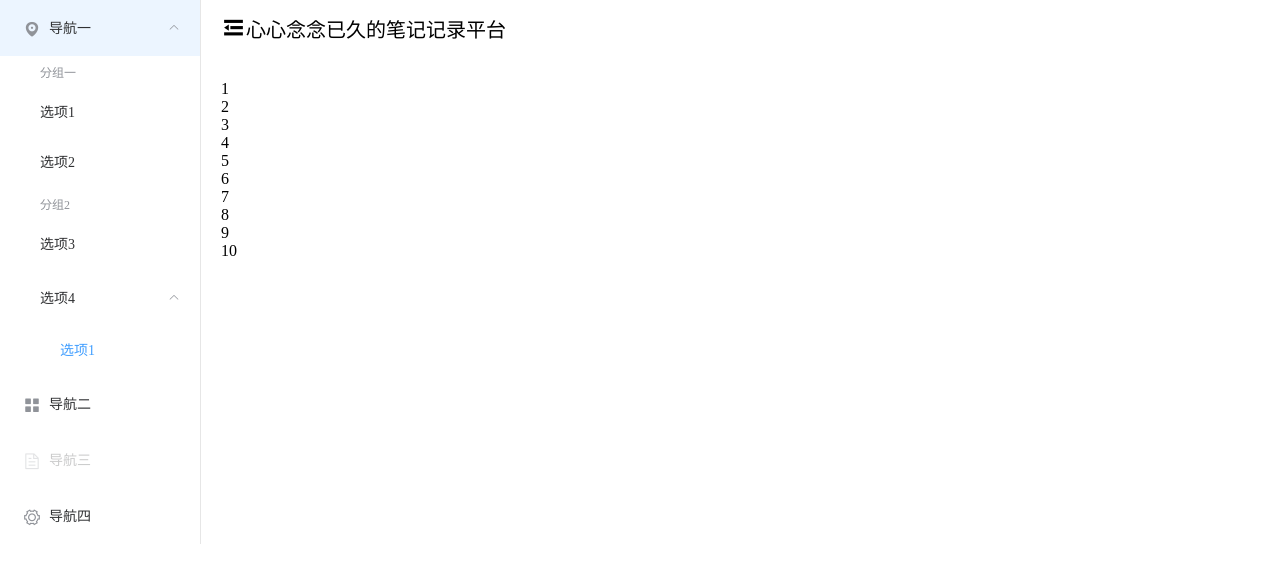
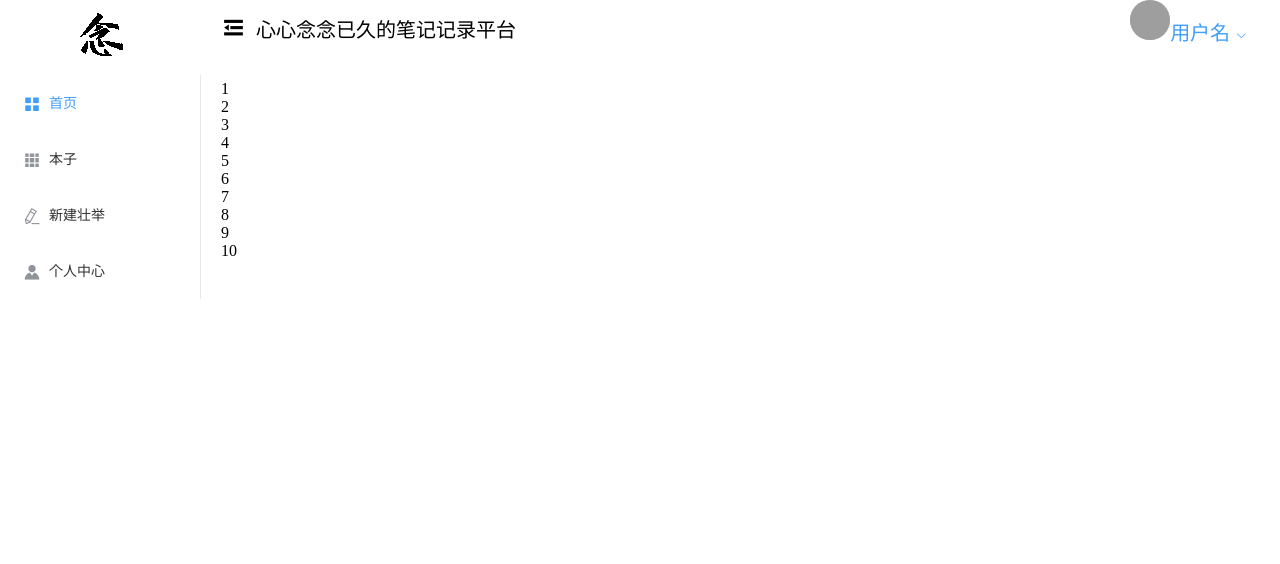
Before and after one commit to poe1905/iuea, a Vue app: page /#/home in a window 1280 px wide. Shown: the top 564 px of the page. Built offline with nearby package versions, Linux system fonts and the light colour scheme; grey boxes are pictures that could not be loaded.

Commit message:
router-导航激活-组件初始化

```diff
--- a/src/components/menu.vue
+++ b/src/components/menu.vue
@@ -1,10 +1,17 @@
 <template>
-  <el-menu default-active="1-4-1"
+
+  <div class="menu">
+    <div class="loggo"><img src="../assets/img/loggo.png"
+           alt=""></div>
+    <!-- default-active="1-2"  选中列表项 -->
+    <el-menu :default-active="defaultActive"
              class="el-menu-vertical-demo"
              @open="handleOpen"
              @close="handleClose"
-           :collapse="isCollapse">
-    <el-submenu index="1">
+             :collapse="isCollapse"
+             :collapse-transition="true"
+             router>
+      <!-- <el-submenu index="1">
       <template slot="title">
         <i class="el-icon-location"></i>
         <span slot="title">导航一</span>
@@ -21,21 +28,26 @@
         <span slot="title">选项4</span>
         <el-menu-item index="1-4-1">选项1</el-menu-item>
       </el-submenu>
-    </el-submenu>
-    <el-menu-item index="2">
+    </el-submenu> -->
+      <el-menu-item index="/home">
         <i class="el-icon-menu"></i>
-      <span slot="title">导航二</span>
+        <span slot="title"
+              route=''>首页</span>
       </el-menu-item>
-    <el-menu-item index="3"
-                  disabled>
-      <i class="el-icon-document"></i>
-      <span slot="title">导航三</span>
+      <el-menu-item index="/note">
+        <i class="el-icon-s-grid"></i>
+        <span slot="title">本子</span>
       </el-menu-item>
-    <el-menu-item index="4">
-      <i class="el-icon-setting"></i>
-      <span slot="title">导航四</span>
+      <el-menu-item index="/newfeat">
+        <i class="el-icon-edit"></i>
+        <span slot="title">新建壮举</span>
+      </el-menu-item>
+      <el-menu-item index="/user">
+        <i class="el-icon-s-custom"></i>
+        <span slot="title">个人中心</span>
       </el-menu-item>
     </el-menu>
+  </div>
 </template>
 
 
@@ -47,32 +59,48 @@ export default {
   data () {
     return {
       // isCollapse: true
+      defaultActive: '/home'
     }
   },
   methods: {
-     handleOpen(key, keyPath) {
+    handleOpen (key, keyPath) {
       console.log(key, keyPath);
     },
-      handleClose(key, keyPath) {
+    handleClose (key, keyPath) {
       console.log(key, keyPath);
+    },
+       setCurrentRoute () {
+
+      this.defaultActive = this.$route.path //关键   通过他就可以监听到当前路由状态并激活当前菜单
     }
 
   },
   computed: {},
   watch: {
-    isCollapse(a){
+    isCollapse (a) {
       console.log(a);
 
     }
   },
-  created () { }
+  created () {
+      this.setCurrentRoute()
+  }
 
 }
 </script>
 
 <style lang='less' scoped>
+.loggo {
+  text-align: center;
+  img {
+    margin: 10px 0;
+  }
+}
+.menu {
+  overflow: hidden;
+}
 .el-menu-vertical-demo:not(.el-menu--collapse) {
   width: 200px;
-  min-height: 400px;
+  min-height: 100%;
 }
 </style>
--- a/src/router.js
+++ b/src/router.js
@@ -3,6 +3,9 @@ import VueRouter from 'vue-router'
 import Login from '@/views/login'
 import Home from '@/views/home'
 import List from '@/views/list'
+import Note from '@/views/note'
+import Newfeat from '@/views/newfeat'
+import User from '@/views/user'
 
 
 
@@ -22,51 +25,27 @@ const router = new VueRouter({
       component: Home,
       children: [
         {
-          name: 'home',
           path: '', // 默认子路由
           component: List
+        },
+        {
+          name: 'note',
+          path: '/note',
+          component: Note
+        },
+        {
+          name: 'newfeat',
+          path: '/newfeat', // 默认子路由
+          component: Newfeat
+        },
+        {
+          name: 'user',
+          path: '/user', // 默认子路由
+          component: User
         }
 
       ]
-    },
-    // {
-    //   name: 'search-result',
-    //   path: '/search/:q',
-    //   component: SearchResult
-    // },
-    // {
-    //   name: 'article',
-    //   path: '/article/:articleId',
-    //   component: Article
-    // },
-    // {
-    //   name: 'user',
-    //   path: '/user',
-    //   component: User
-    // },
-    // {
-    //   name: 'chat',
-    //   path: '/chat',
-    //   component: Chat
-    // },
-    // {
-    //   // 嵌套路由如果有默认子路由，则不需要 name
-    //   // name: 'tabbar',
-    //   path: '/',
-    //   component: Tabbar,
-    //   children: [
-    //     {
-    //       name: 'home',
-    //       path: '', // 默认子路由
-    //       component: Home
-    //     },
-    //     {
-    //       name: 'my',
-    //       path: '/my', // 默认子路由
-    //       component: My
-    //     }
-    //   ]
-    // }
+    }
   ]
 })
 
--- a/src/views/home/index.vue
+++ b/src/views/home/index.vue
@@ -6,9 +6,25 @@
     <el-container width='100%'>
       <el-header class="header">
 
-        <i :class="classcheng"
-           @click="chenge"></i>
-           <span>心心念念已久的笔记记录平台</span>
+        <el-row type="flex"
+                justify="space-between">
+          <el-col :span="8"> <i :class="classcheng"
+               @click="chenge"></i>
+            <span class="headline">心心念念已久的笔记记录平台</span> </el-col>
+          <el-col :span="3"  class="user">
+              <el-avatar src="https://cube.elemecdn.com/0/88/03b0d39583f48206768a7534e55bcpng.png" ></el-avatar>
+            <el-dropdown>
+              <span class="el-dropdown-link">
+                用户名<i class="el-icon-arrow-down el-icon--right"></i>
+              </span>
+              <el-dropdown-menu slot="dropdown">
+                <el-dropdown-item>个人中心</el-dropdown-item>
+                <el-dropdown-item>修改资料</el-dropdown-item>
+                <el-dropdown-item divided>退出</el-dropdown-item>
+              </el-dropdown-menu>
+            </el-dropdown>
+          </el-col>
+        </el-row>
       </el-header>
       <el-main>
         <!-- 二级路由容器 -->
@@ -40,7 +56,7 @@ export default {
     }
   },
   computed: {
-    classcheng:function () {
+    classcheng: function () {
       return {
         'el-icon-s-unfold': this.isCollapse,
         'el-icon-s-fold': !this.isCollapse,
@@ -60,13 +76,26 @@ export default {
 </script>
 
 <style lang='less' scoped>
-.header{
+.header {
+    line-height: 60px;
   .iconn {
     font-size: 25px;
   }
   span {
     font-size: 20px;
   }
-  line-height: 60px;
+  .headline{
+    margin-left: 10px
+  }
+}
+.user {
+}
+
+.el-dropdown-link {
+  cursor: pointer;
+  color: #409eff;
+}
+.el-icon-arrow-down {
+  font-size: 12px;
 }
 </style>
--- /dev/null
+++ b/src/views/newfeat/index.vue
@@ -0,0 +1,23 @@
+<template>
+  <div class="newfeat">newfeat</div>
+</template>
+
+
+<script>
+export default {
+  name: 'newfeat',
+  components: {},
+  props: {},
+  data () {
+    return {}
+  },
+  methods: {},
+  computed: {},
+  watch: {},
+  created () { }
+
+}
+</script>
+
+<style lang='less' scoped>
+</style>
--- /dev/null
+++ b/src/views/note/index.vue
@@ -0,0 +1,23 @@
+<template>
+<div class="note">我是本子</div>
+</template>
+
+
+<script>
+export default{
+name: 'note',
+components: {},
+props: {},
+data () {
+return {}
+},
+methods: {},
+computed: {},
+watch: {},
+created () {}
+
+}
+</script>
+
+<style lang='less' scoped>
+</style>
--- /dev/null
+++ b/src/views/user/index.vue
@@ -0,0 +1,23 @@
+<template>
+  <div class="newfeat">1111111111111</div>
+</template>
+
+
+<script>
+export default {
+  name: 'newfeat',
+  components: {},
+  props: {},
+  data () {
+    return {}
+  },
+  methods: {},
+  computed: {},
+  watch: {},
+  created () { }
+
+}
+</script>
+
+<style lang='less' scoped>
+</style>
```
Also changed, not shown: src/assets/img/loggo.png (added). Lines whose indentation alone changed are shown as unchanged.
